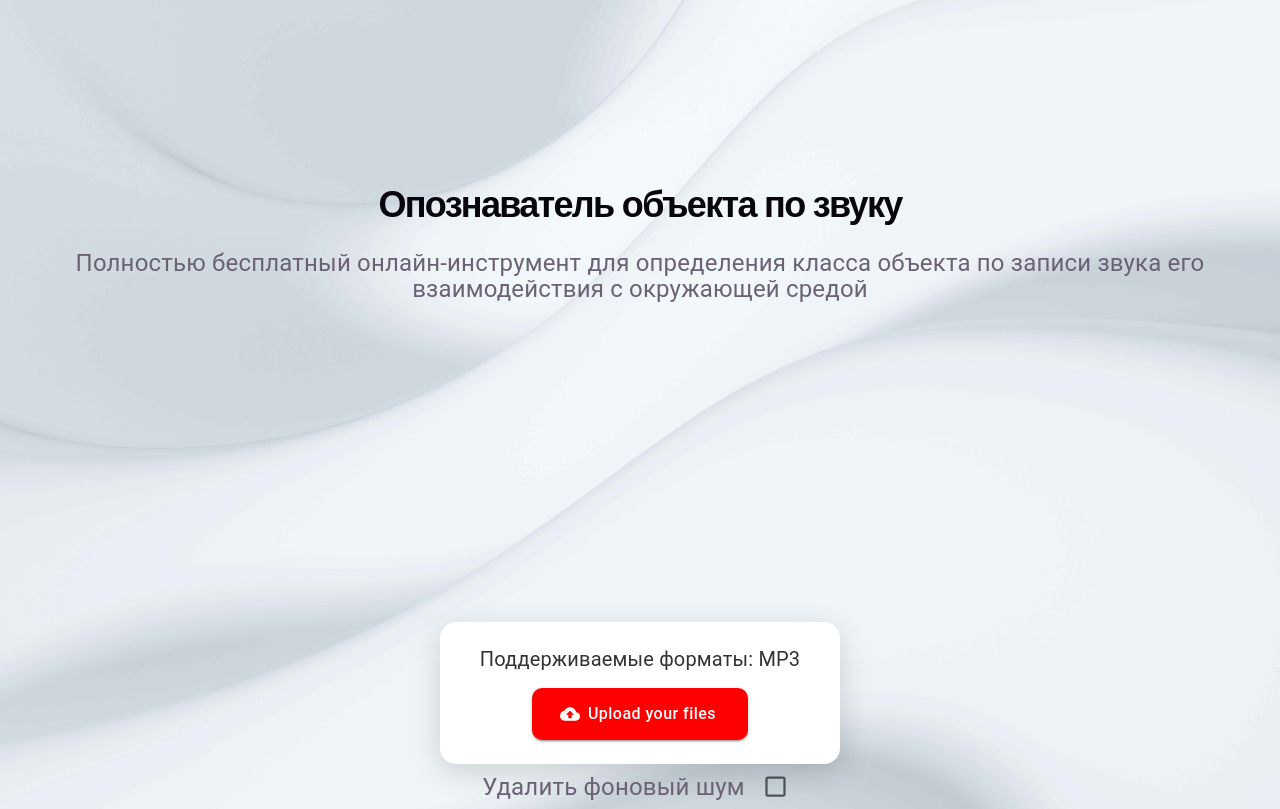
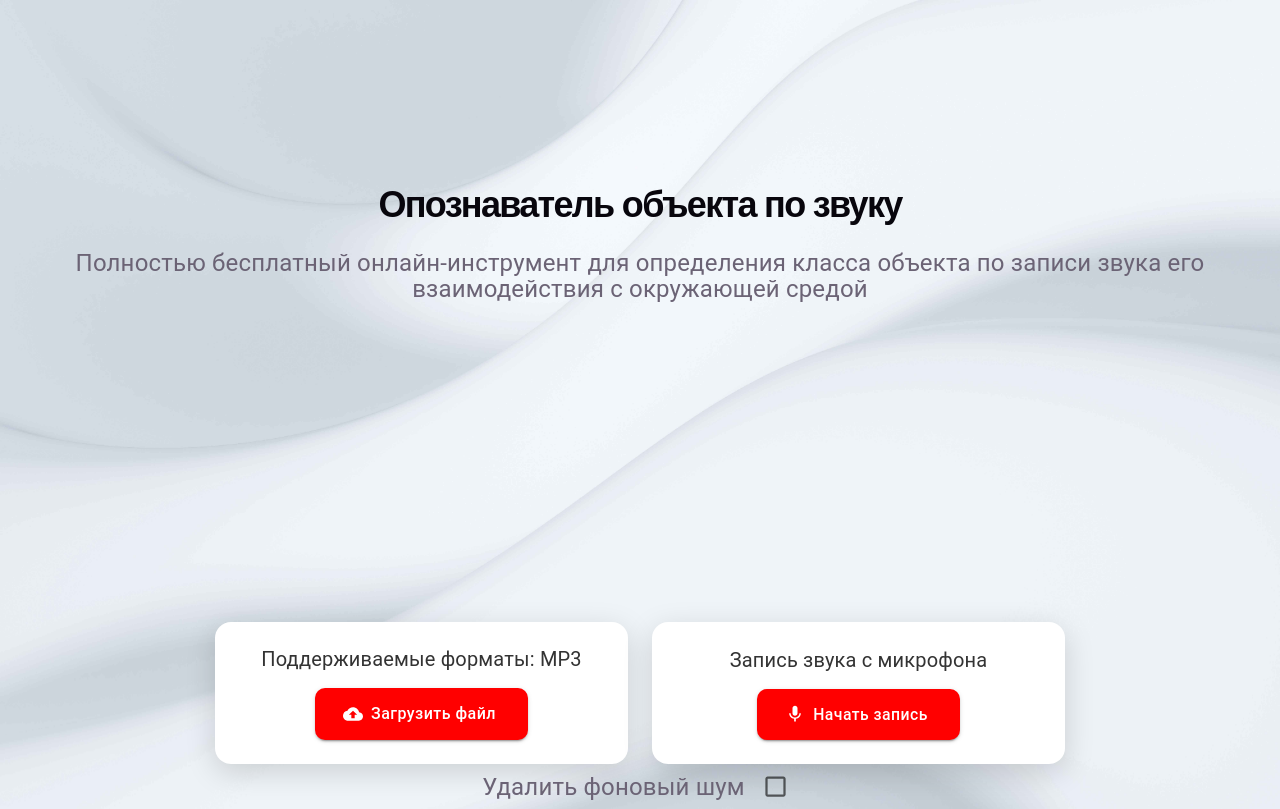
Before and after one commit to Riminis/Hackaton-Obninsk, a React app in the folder frontend/: page / in a window 1280 px wide. Built offline with nearby package versions, Linux system fonts and the light colour scheme; the HTML template or start-up script is replaced by a standard one.

Commit message:
Есть микро и спектрограмма

```diff
--- a/frontend/src/App.jsx
+++ b/frontend/src/App.jsx
@@ -1,13 +1,12 @@
-
+import { useRef, useState } from 'react';
 import Button from '@mui/material/Button';
 import SpectrogramView from './Spectrogram';
 import Box from '@mui/material/Box';
-import TextField from '@mui/material/TextField';
-import { useState } from 'react';
-import Switch from '@mui/material/Switch';
-import { styled } from '@mui/material/styles';
 import CloudUploadIcon from '@mui/icons-material/CloudUpload';
 import Checkbox from '@mui/material/Checkbox';
+import { styled } from '@mui/material/styles';
+import MicIcon from '@mui/icons-material/Mic';
+import StopIcon from '@mui/icons-material/Stop';
 const VisuallyHiddenInput = styled('input')({
   clipPath: 'inset(50%)',
   height: 1,
@@ -24,8 +23,89 @@ const label = { slotProps: { input: { 'aria-label': 'Switch demo' } } };
 
 
 export default function App() {
+    const [isRecording, setIsRecording] = useState(false);
+    const mediaRecorderRef = useRef(null);
+    const streamRef = useRef(null);
     const [removeNoise, setRemoveNoise] = useState(false);
     const [selectedFile, setSelectedFile] = useState(null);
+      const startRecording = async () => {
+    try {
+      const stream = await navigator.mediaDevices.getUserMedia({
+        audio: true,
+      });
+
+      streamRef.current = stream;
+
+      const mimeType = MediaRecorder.isTypeSupported('audio/webm;codecs=opus')
+        ? 'audio/webm;codecs=opus'
+        : 'audio/webm';
+
+      const recorder = new MediaRecorder(stream, { mimeType });
+      const chunks = [];
+
+      recorder.ondataavailable = (event) => {
+        if (event.data.size > 0) {
+          chunks.push(event.data);
+        }
+      };
+
+      recorder.onstop = () => {
+        const blob = new Blob(chunks, { type: recorder.mimeType });
+
+        const recordedFile = new File(
+          [blob],
+          'recording.webm',
+          { type: recorder.mimeType }
+        );
+
+        setSelectedFile(recordedFile);
+
+        stream.getTracks().forEach((track) => track.stop());
+        streamRef.current = null;
+        mediaRecorderRef.current = null;
+      };
+
+      recorder.start();
+      mediaRecorderRef.current = recorder;
+      setIsRecording(true);
+    } catch (error) {
+      console.error('Ошибка микрофона:', error);
+      alert('Не удалось включить микрофон. Проверь разрешения браузера.');
+    }
+  };
+
+  const stopRecording = () => {
+    if (mediaRecorderRef.current?.state === 'recording') {
+      mediaRecorderRef.current.stop();
+    }
+
+    setIsRecording(false);
+  };
+        const uploadAudio = async (file) => {
+      const formData = new FormData();
+
+      formData.append('file', file);
+      formData.append('remove_noise', String(removeNoise));
+
+      try {
+        const response = await fetch('/api/predict', {
+          method: 'POST',
+          body: formData,
+        });
+
+        const responseText = await response.text();
+
+        if (!response.ok) {
+          throw new Error(`HTTP ${response.status}: ${responseText}`);
+        }
+
+        console.log('Ответ сервера:', responseText);
+        alert('Аудио успешно отправлено!');
+      } catch (error) {
+        console.error('Ошибка отправки:', error);
+        alert(`Ошибка: ${error.message}`);
+      }
+    };
     const handleFileChange = async (event) => {
     const file = event.target.files?.[0];
     if (!file) return;
@@ -60,6 +140,7 @@ export default function App() {
       alert(`Ошибка: ${error.message}`);
     }
   };
+
   return (
 
       <Box
@@ -88,29 +169,35 @@ export default function App() {
         }}
       >Полностью бесплатный онлайн-инструмент для определения класса объекта по записи звука его взаимодействия с окружающей средой</span>
 
+      <Box
+        sx={{
+          mt: '40vh',
+          width: 'min(850px, 90%)',
+          display: 'flex',
+          flexDirection: { xs: 'column', sm: 'row' },
+          alignItems: 'stretch',
+          justifyContent: 'center',
+          gap: 3,
+        }}
+      >
+        {/* Карточка загрузки файла */}
         <Box
-            sx={{
-            mt: '40vh', // опускаем коробку ниже
-            width: 'min(400px, 85%)', // была 500px
+          sx={{
+            flex: 1,
+            minWidth: 0,
             boxSizing: 'border-box',
             backgroundColor: '#ffffff',
             borderRadius: '16px',
-            padding: '24px 18px', // уменьшаем внутренние отступы
+            padding: '24px 18px',
             display: 'flex',
             flexDirection: 'column',
             alignItems: 'center',
-            gap: 2, // меньше расстояние между текстом и кнопкой
-            boxShadow: '0 8px 30px rgba(0, 0, 0, 0.15)',
+            justifyContent: 'center',
+            gap: 2,
+            boxShadow: '0 8px 30px rgba(0,0,0,0.15)',
           }}
         >
-          <span
-            style={{
-              fontFamily: 'Roboto, sans-serif',
-              fontSize: '20px',
-              color: '#333333',
-              textAlign: 'center',
-            }}
-          >
+          <span style={{ fontFamily: 'Roboto', fontSize: '20px', color: '#333', textAlign: 'center' }}>
             Поддерживаемые форматы: MP3
           </span>
 
@@ -126,13 +213,10 @@ export default function App() {
               borderRadius: '10px',
               textTransform: 'none',
               fontSize: '16px',
-              '&:hover': {
-                backgroundColor: '#cc0000',
-              },
+              '&:hover': { backgroundColor: '#cc0000' },
             }}
           >
-            Upload your files
-
+            Загрузить файл
             <VisuallyHiddenInput
               type="file"
               accept=".mp3,audio/mpeg"
@@ -141,6 +225,70 @@ export default function App() {
           </Button>
         </Box>
 
+        {/* Карточка микрофона */}
+        <Box
+          sx={{
+            flex: 1,
+            minWidth: 0,
+            boxSizing: 'border-box',
+            backgroundColor: '#ffffff',
+            borderRadius: '16px',
+            padding: '24px 18px',
+            display: 'flex',
+            flexDirection: 'column',
+            alignItems: 'center',
+            justifyContent: 'center',
+            gap: 2,
+            boxShadow: '0 8px 30px rgba(0,0,0,0.15)',
+          }}
+        >
+          <span style={{ fontFamily: 'Roboto', fontSize: '20px', color: '#333', textAlign: 'center' }}>
+            Запись звука с микрофона
+          </span>
+
+          {!isRecording ? (
+            <Button
+              variant="contained"
+              startIcon={<MicIcon />}
+              onClick={startRecording}
+              sx={{
+                backgroundColor: '#ff0000',
+                borderRadius: '10px',
+                textTransform: 'none',
+                px: 4,
+                py: 1.5,
+                '&:hover': { backgroundColor: '#cc0000' },
+              }}
+            >
+              Начать запись
+            </Button>
+          ) : (
+            <Button
+              variant="contained"
+              startIcon={<StopIcon />}
+              onClick={stopRecording}
+              sx={{
+                backgroundColor: '#333333',
+                borderRadius: '10px',
+                textTransform: 'none',
+                px: 4,
+                py: 1.5,
+              }}
+            >
+              Остановить запись
+            </Button>
+          )}
+
+          {selectedFile?.name === 'recording.webm' && (
+            <Button
+              variant="outlined"
+              onClick={() => uploadAudio(selectedFile)}
+            >
+              Отправить запись
+            </Button>
+          )}
+        </Box>
+      </Box>
        <Box sx={{ display: 'flex', alignItems: 'center', gap: 1 }}>
           <span
             style={{
```
